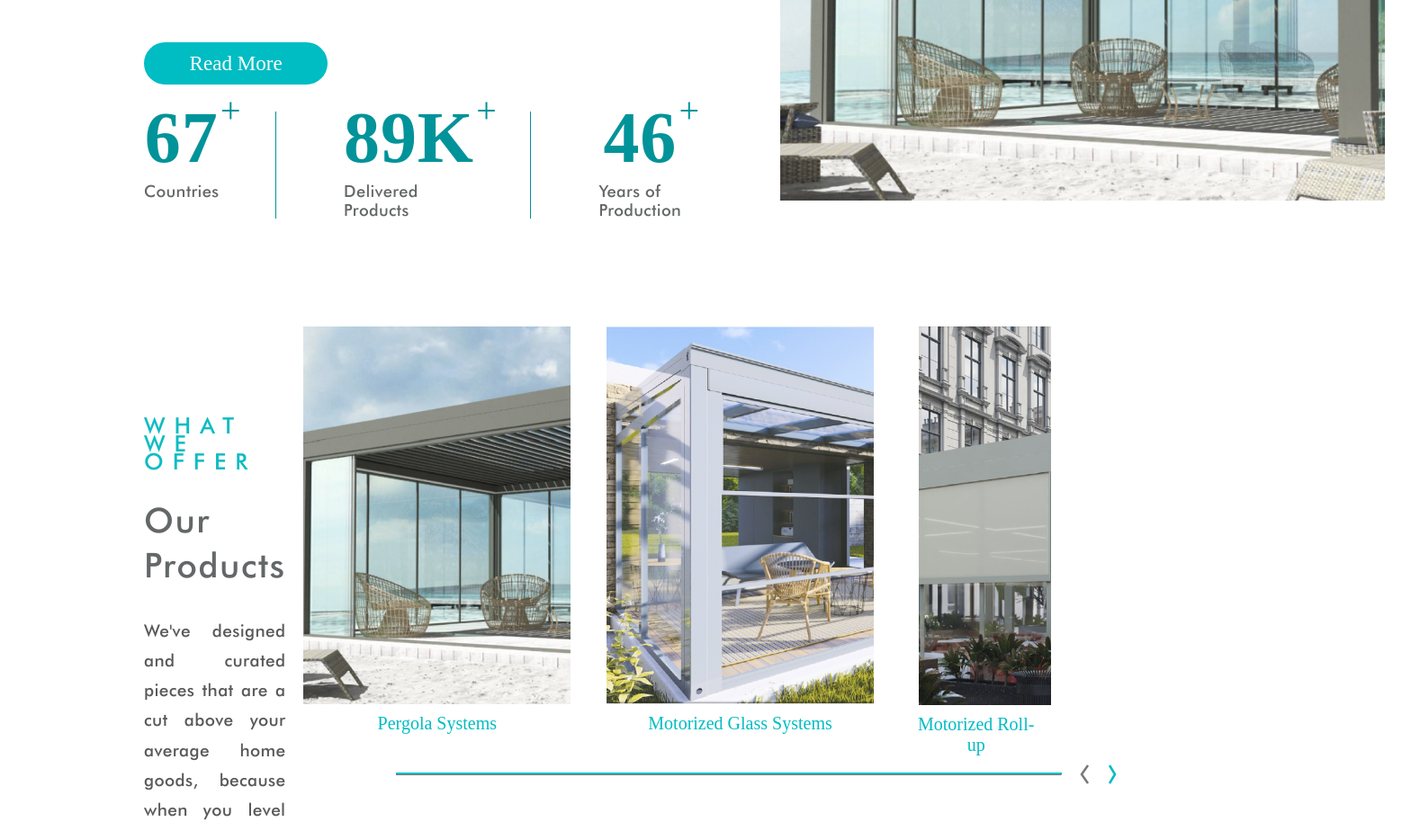
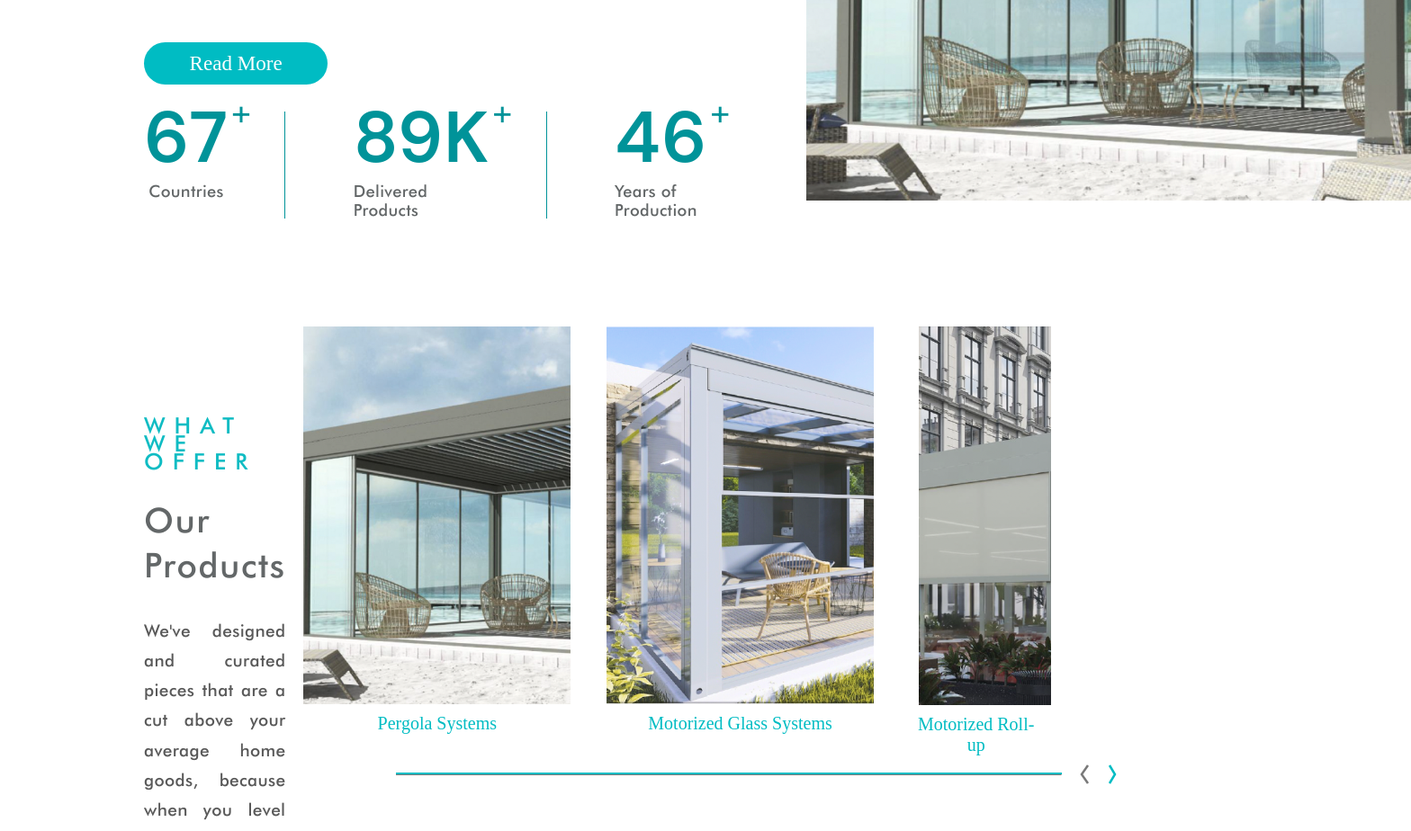
Before and after one commit to hagarSamy/hagarSamy.github.io, a plain HTML site: page home_page.html in a window 1280 px wide. Shown: the part 1268-2192 px from the top of the page at 90% size, 1568 px wide, since content can reach past the window. Drawn offline with Linux system fonts and the light colour scheme; files whose address does not match are found by name; a web font is replaced by a local one.

Commit message:
fix stats font

```diff
--- a/styles/hp.css
+++ b/styles/hp.css
@@ -1,3 +1,5 @@
+@import url('https://fonts.googleapis.com/css2?family=DM+Sans:ital,opsz,wght@0,9..40,100..1000;1,9..40,100..1000&display=swap');
+
 @font-face {
   font-family: "klein";
   src: url("/fonts/klein/Klein-Bold.ttf") format("truetype"); /* Older browsers */
@@ -243,6 +245,7 @@
   margin-left: 30px;
   gap: 15px;
   margin-bottom: 20px;
+  font-family: "DM Sans", serif;
 }
 
 .stat:not(:last-child) {
@@ -273,7 +276,7 @@
 
 .number {
   color: #009399;
-  font-family: "General Sans";
+  font-family: "DM Sans", serif;
   font-size: 80px;
   font-style: normal;
   font-weight: 600;
```
